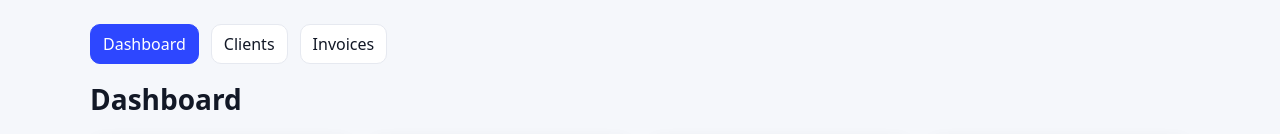
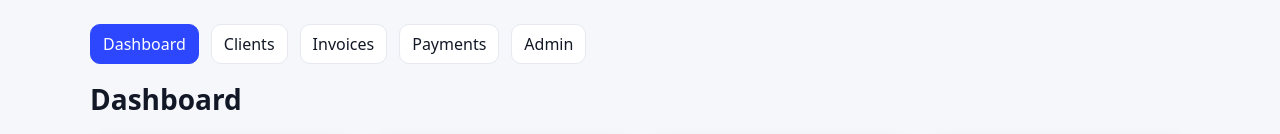
Before and after one commit to anankani164/Payment-Tracker-App, a React (Vite) app in the folder frontend/: page / in a window 1280 px wide. Shown: the top 134 px of the page. Built offline with nearby package versions, Linux system fonts and the light colour scheme; no server answers.

Commit message:
Add files via upload

```diff
--- a/frontend/src/App.jsx
+++ b/frontend/src/App.jsx
@@ -4,6 +4,8 @@ import Dashboard from './pages/Dashboard.jsx';
 import Clients from './pages/Clients.jsx';
 import Invoices from './pages/Invoices.jsx';
 import InvoiceDetails from './pages/InvoiceDetails.jsx';
+import Payments from './pages/Payments.jsx';
+import Admin from './pages/Admin.jsx';
 
 export default function App(){
   return (
@@ -12,12 +14,16 @@ export default function App(){
         <NavLink to="/" end className={({isActive})=> isActive?'active':''}>Dashboard</NavLink>
         <NavLink to="/clients" className={({isActive})=> isActive?'active':''}>Clients</NavLink>
         <NavLink to="/invoices" className={({isActive})=> isActive?'active':''}>Invoices</NavLink>
+        <NavLink to="/payments" className={({isActive})=> isActive?'active':''}>Payments</NavLink>
+        <NavLink to="/admin" className={({isActive})=> isActive?'active':''}>Admin</NavLink>
       </nav>
       <Routes>
         <Route path="/" element={<Dashboard/>} />
         <Route path="/clients" element={<Clients/>} />
         <Route path="/invoices" element={<Invoices/>} />
         <Route path="/invoices/:id" element={<InvoiceDetails/>} />
+        <Route path="/payments" element={<Payments/>} />
+        <Route path="/admin" element={<Admin/>} />
       </Routes>
     </div>
   );
```
